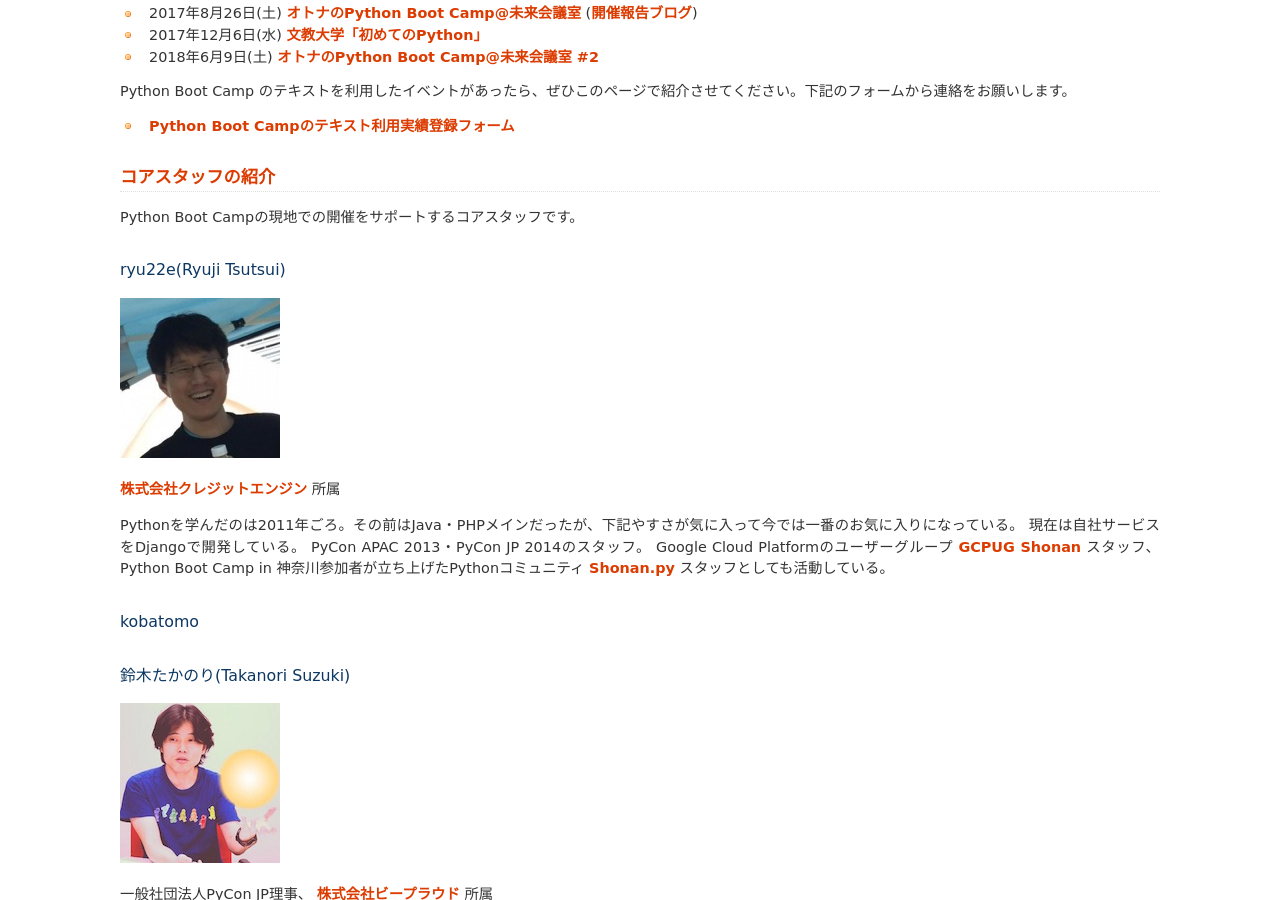
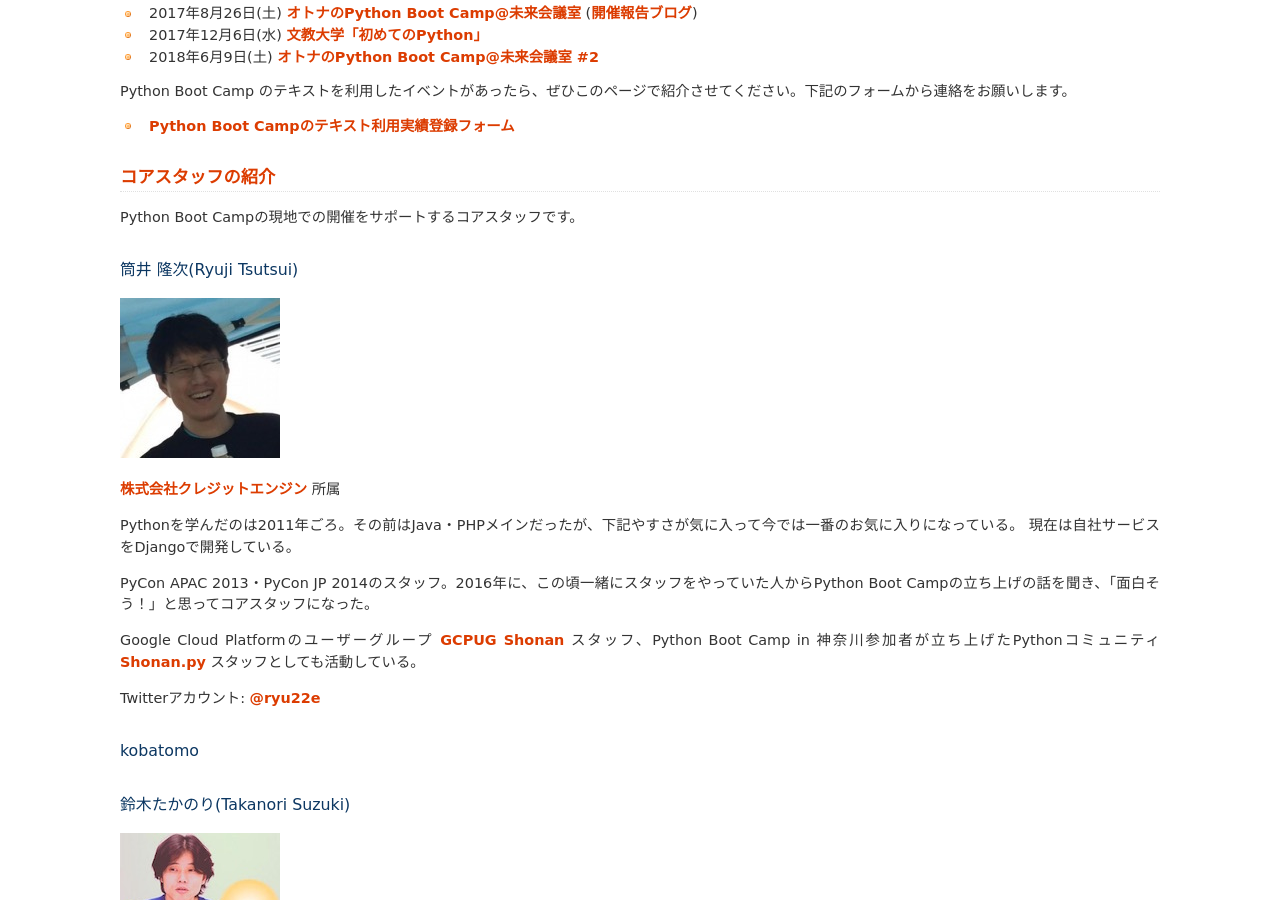
Before and after one commit to pyconjp/www.pycon.jp, a Sphinx documentation site: the page built from source/support/bootcamp.rst, in a window 1280 px wide and 900 px high, scrolled down 4229 px. Built offline with Sphinx 7.4.7, drawn with Linux system fonts in a browser that asks for light colours.

Commit message:
ISSHA-1418 update pycamp core staff(ryu22e)

```diff
--- a/source/support/bootcamp.rst
+++ b/source/support/bootcamp.rst
@@ -459,16 +459,20 @@ Python Boot Camp のテキストを利用したイベントがあったら、ぜ
 ==================
 Python Boot Campの現地での開催をサポートするコアスタッフです。
 
-ryu22e(Ryuji Tsutsui)
----------------------
+筒井 隆次(Ryuji Tsutsui)
+------------------------
 .. image:: /_static/ryu22e.jpg
 
 `株式会社クレジットエンジン <https://www.creditengine.jp/>`_ 所属
 
 Pythonを学んだのは2011年ごろ。その前はJava・PHPメインだったが、下記やすさが気に入って今では一番のお気に入りになっている。
 現在は自社サービスをDjangoで開発している。
-PyCon APAC 2013・PyCon JP 2014のスタッフ。
+
+PyCon APAC 2013・PyCon JP 2014のスタッフ。2016年に、この頃一緒にスタッフをやっていた人からPython Boot Campの立ち上げの話を聞き、「面白そう！」と思ってコアスタッフになった。
+
 Google Cloud Platformのユーザーグループ `GCPUG Shonan <https://gcpug-shonan.connpass.com/>`_ スタッフ、Python Boot Camp in 神奈川参加者が立ち上げたPythonコミュニティ `Shonan.py <https://shonan-py.connpass.com/>`_ スタッフとしても活動している。
+
+Twitterアカウント: `@ryu22e <https://twitter.com/ryu22e>`_
 
 kobatomo
 --------
```
